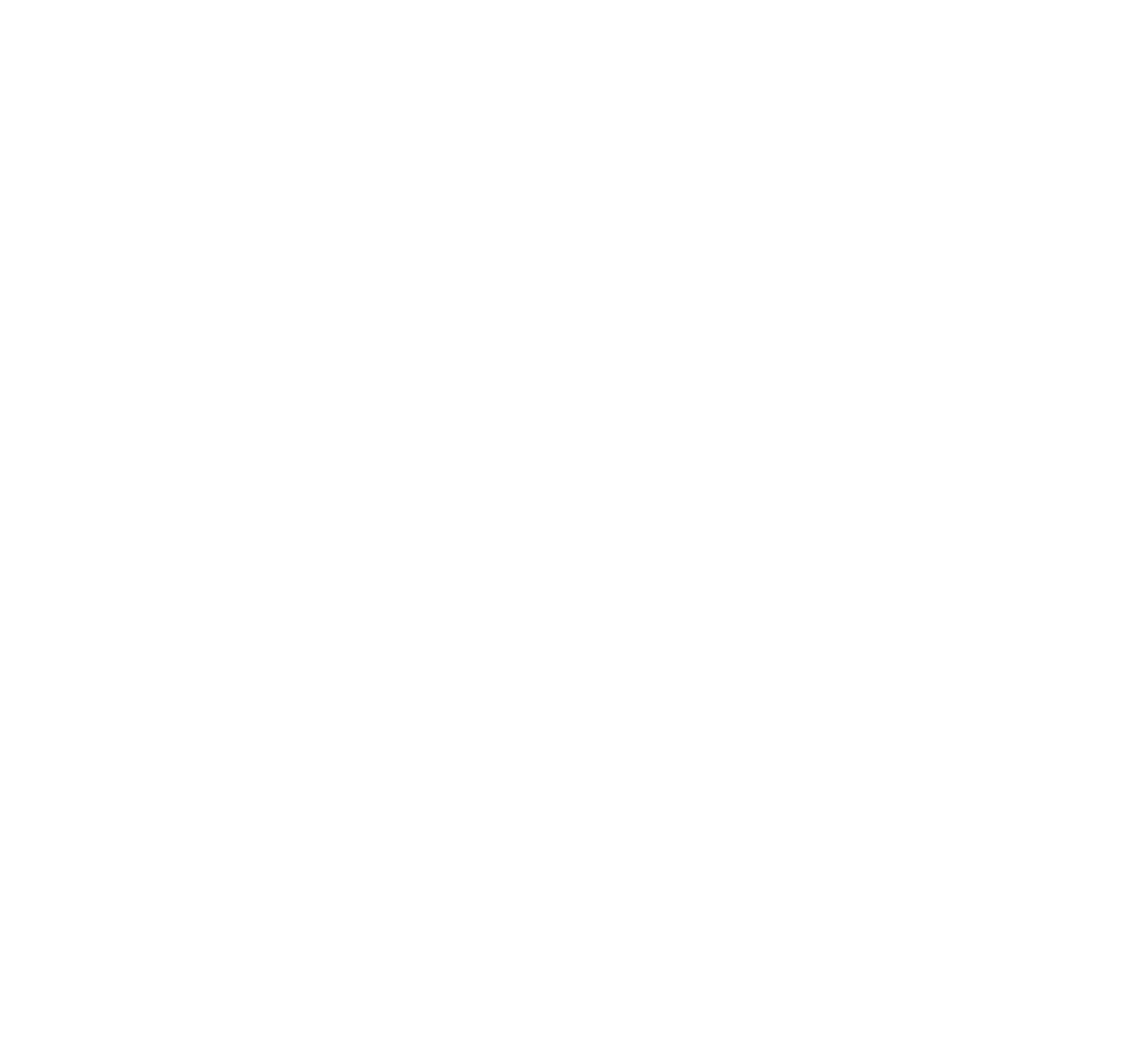
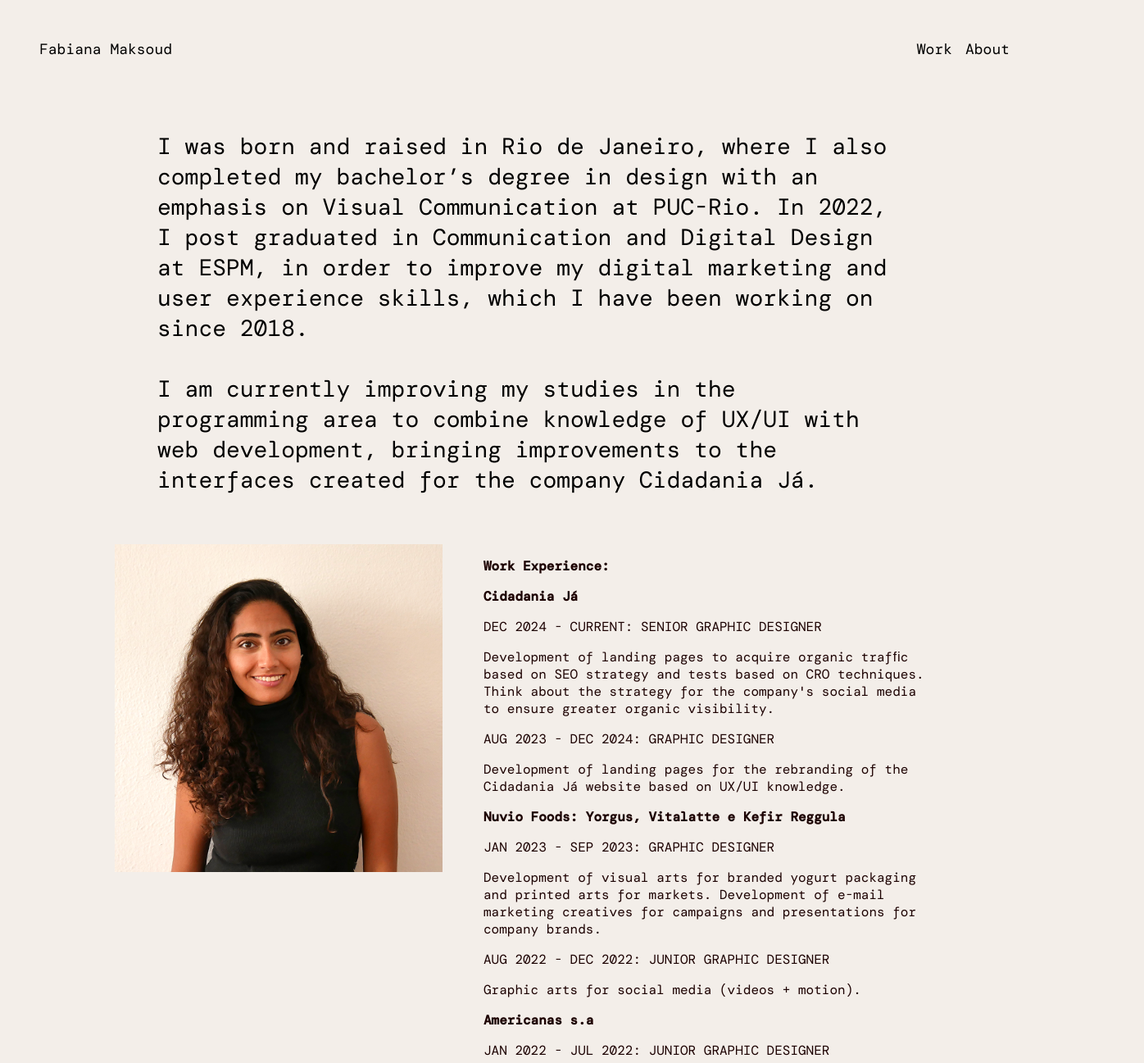
Before and after one commit to fabianamaksoud/portfolio, a plain HTML site: page about.html in a window 1280 px wide. Shown: the top 1297 px of the page at 82% size, 1396 px wide, since content can reach past the window. Before the commit the page ends 800 px from the top, so only its background shows below. Drawn offline with nearby package versions, Linux system fonts and the light colour scheme; a web font is replaced by a local one.

Commit message:
atualização

```diff
--- a/about.html
+++ b/about.html
@@ -0,0 +1,76 @@
+<!DOCTYPE html>
+<html>
+<head>
+    <meta charset="UTF-8" />
+    <title>Fabiana Maksoud Portfolio</title>
+    <link rel="stylesheet" type="text/css" href="style.css" />
+    <script src="main.js"></script>
+    <link rel="preconnect" href="https://fonts.googleapis.com">
+<link rel="preconnect" href="https://fonts.gstatic.com" crossorigin>
+<link href="https://fonts.googleapis.com/css2?family=DM+Mono:ital,wght@0,300;0,400;0,500;1,300;1,400;1,500&family=Inconsolata:wght@200..900&family=Montserrat:ital,wght@0,100..900;1,100..900&display=swap" rel="stylesheet">
+
+</head>
+<body>
+<div id="main-container">
+        <header>
+            <nav id="hero">
+                <ul>
+                    <li>
+                        <a href="index.html">Fabiana Maksoud</a>
+                    </li>
+                    <li>
+                        <a href="about.html">About</a>
+                    </li>
+                    <li>
+                        <a href="index.html">Work</a>
+                    </li>
+
+                </ul>
+            </nav>
+        </header>
+         <h3 class="text-about">
+        I was born and raised in Rio de Janeiro, where I also completed my bachelor’s degree in design with an emphasis on Visual Communication at PUC-Rio. In 2022, I post graduated in Communication and Digital Design at ESPM, in order to improve my digital marketing and user experience skills, which I have been working on since 2018.
+            <br><br>I am currently improving my studies in the programming area to combine knowledge of UX/UI with web development, bringing improvements to the interfaces created for the company Cidadania Já.
+        </h3>
+        <div class="presentation-about">
+
+            <img class="fabi-foto"src="imagens/perfil.png" alt="fabiana-maksoud-foto">
+        <div class="work-experience">
+            <p><b>Work Experience:</b></p>
+
+            <p><b>Cidadania Já</b></p>
+
+           <p>DEC 2024 - CURRENT: SENIOR GRAPHIC DESIGNER</p>
+
+           <p> Development of landing pages to acquire organic trafﬁc based on SEO strategy and tests based on CRO techniques.
+            Think about the strategy for the company's social media to ensure greater organic visibility. </p>
+
+            <p>AUG 2023 - DEC 2024: GRAPHIC DESIGNER </p>
+            <p>Development of landing pages for the rebranding of the Cidadania Já website based on UX/UI knowledge.</p>
+
+            <p><b>Nuvio Foods: Yorgus, Vitalatte e Kefir Reggula</b></p>
+            <p>JAN 2023 - SEP 2023: GRAPHIC DESIGNER</p>
+
+           <p> Development of visual arts for branded yogurt packaging and printed arts for markets. Development of e-mail marketing creatives for campaigns and presentations for company brands. </p>
+
+            <p>AUG 2022 - DEC 2022: JUNIOR GRAPHIC DESIGNER </p>
+            <p>Graphic arts for social media (videos + motion).</p>
+
+            <p><b>Americanas s.a</b></p>
+            <p>JAN 2022 - JUL 2022: JUNIOR GRAPHIC DESIGNER</p>
+
+           <p> Graphic arts for social media and print arts for Club Skoob gifts. </p>
+
+            <p><b>Cidadania Já</b></p>
+            <p>JUL 2020 - DEC 2021: JUNIOR GRAPHIC DESIGNER</p>
+             <p> Development of marketing campaigns. Creation of digital pieces for paid media actions. Creation of email marketing layout and internal presentations. Social media planning; </p>
+          <p>JUL 2018 - JUN 2020: GRAPHIC DESIGNER INTER</p>
+            </div>
+
+        </div>
+       <h4 class="contact-work">Contact me: maksoud.fabi@gmail.com</h4>
+        <footer>
+                <p>© 2025 by Fabiana Maksoud. Created by Fabiana Maksoud</p>
+        </footer>
+</body>
+</html>
--- a/style.css
+++ b/style.css
@@ -133,3 +133,49 @@ footer {
   justify-content: center;
   align-items: center;
 }
+
+.fabi-foto{
+  width: 400px;
+  height: 400px;
+}
+
+.text-about{
+  margin:auto;
+width:70%;
+font-size: 28px;
+color: rgb(0, 0, 0);
+font-family: "DM Mono", monospace;
+  font-weight: 300;
+  font-style: normal;
+}
+
+.presentation-about{
+  margin:auto;
+  margin-top:50px;
+  display: grid;
+  grid-template-columns: auto auto;
+  gap: 50px;
+  padding-top: 10px;
+  width: 1000px;
+  height: 100%;
+
+}
+
+.work-experience{
+  font-family: "DM Mono", monospace;
+  font-weight: 300;
+  font-style: normal;
+}
+
+.contact-work{
+  margin:auto;
+  margin-top:30px;
+  margin-left:500px;
+width:70%;
+font-size: 28px;
+color: rgb(0, 0, 0);
+font-family: "DM Mono", monospace;
+  font-weight: 300;
+  font-style: normal;
+
+}
```
Also changed, not shown: imagens/perfil.png (added).
